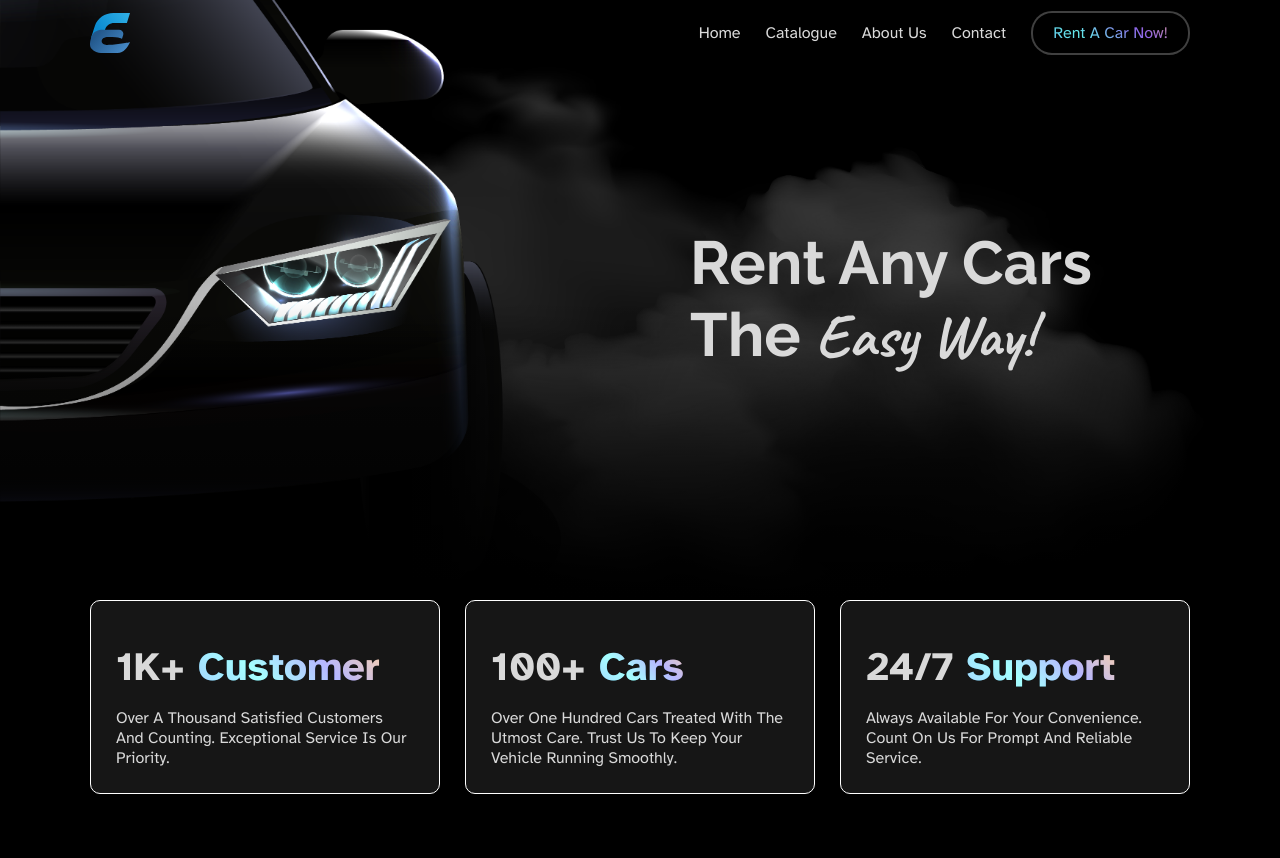
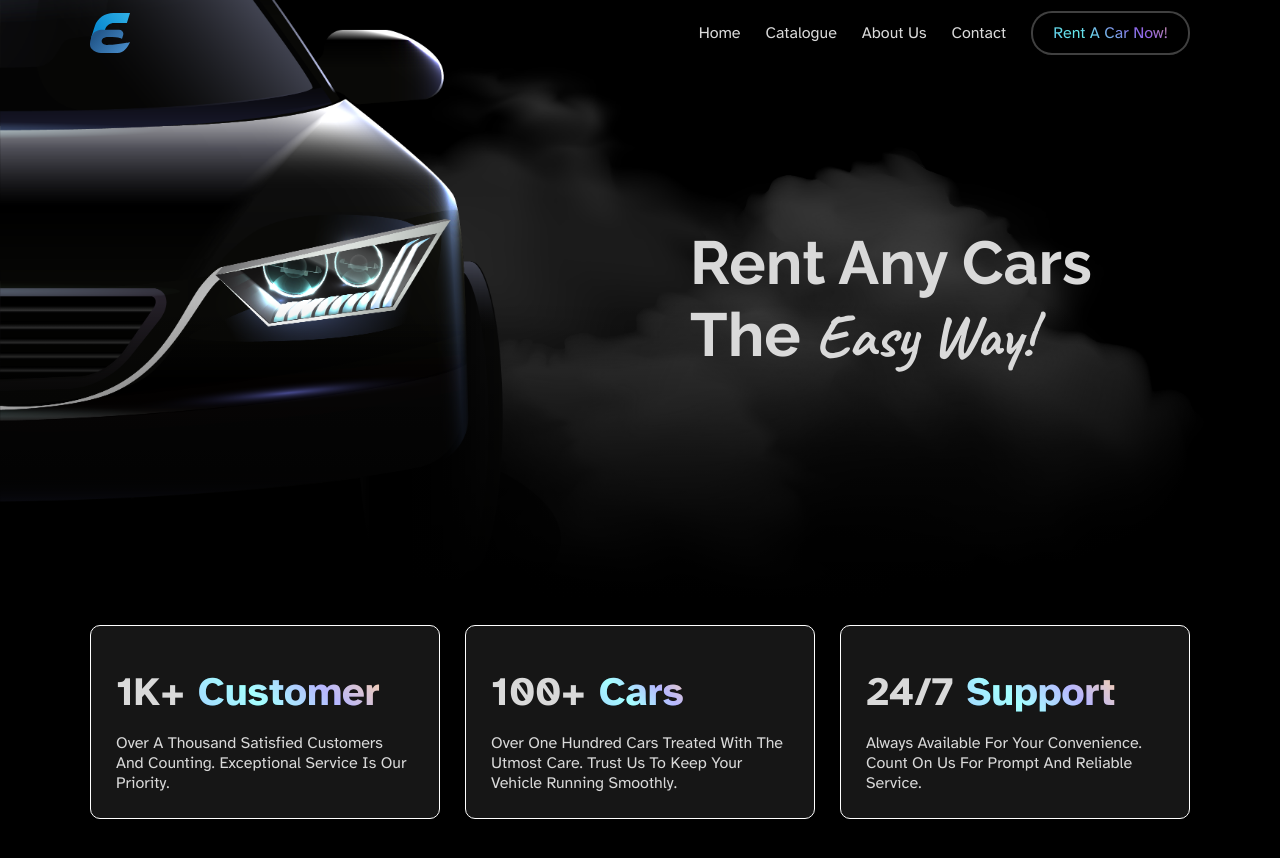
Before and after one commit to mwww/EasyRent, a React (Vite) app: page / in a window 1280 px wide. Shown: the top 858 px of the page. Built offline with nearby package versions, Linux system fonts and the light colour scheme.

Commit message:
added 25px top and bottom padding to every section

```diff
--- a/src/pages/index/main/main.module.scss
+++ b/src/pages/index/main/main.module.scss
@@ -4,4 +4,9 @@ main {
   inset: 0;
   //   margin-top: 100vh !important;
   //   margin-top: calc(100vh - 145px) !important;
+
+  section {
+    // margin: 25px 0;
+    padding: 25px 0;
+  }
 }
```
